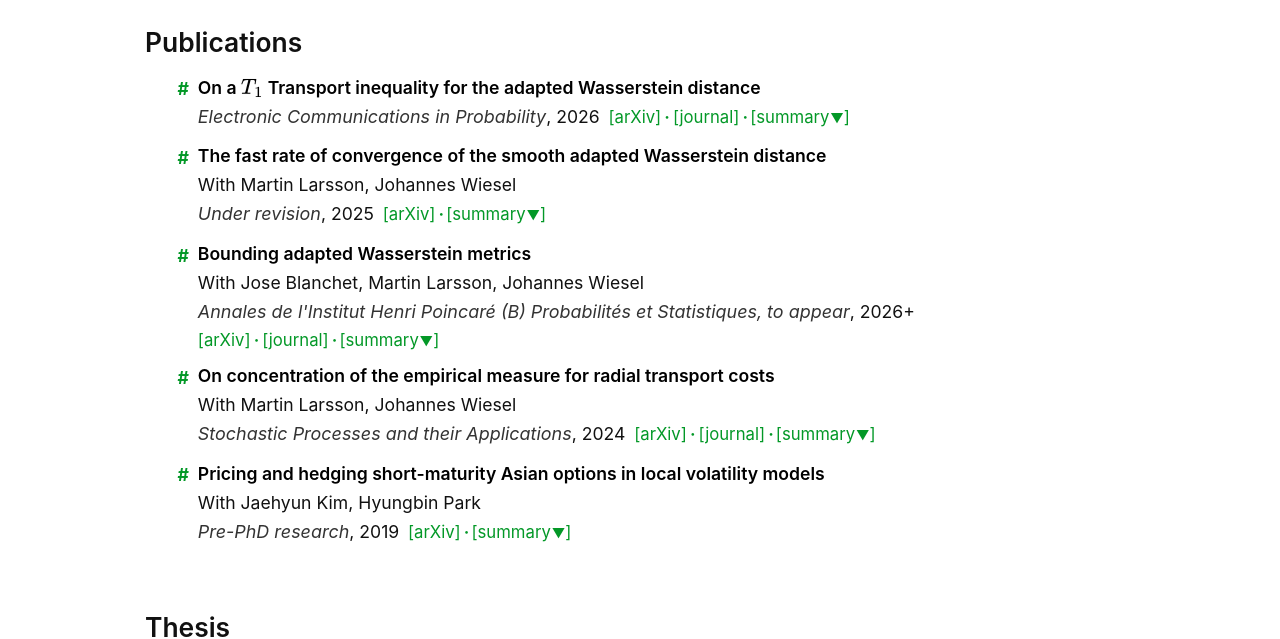
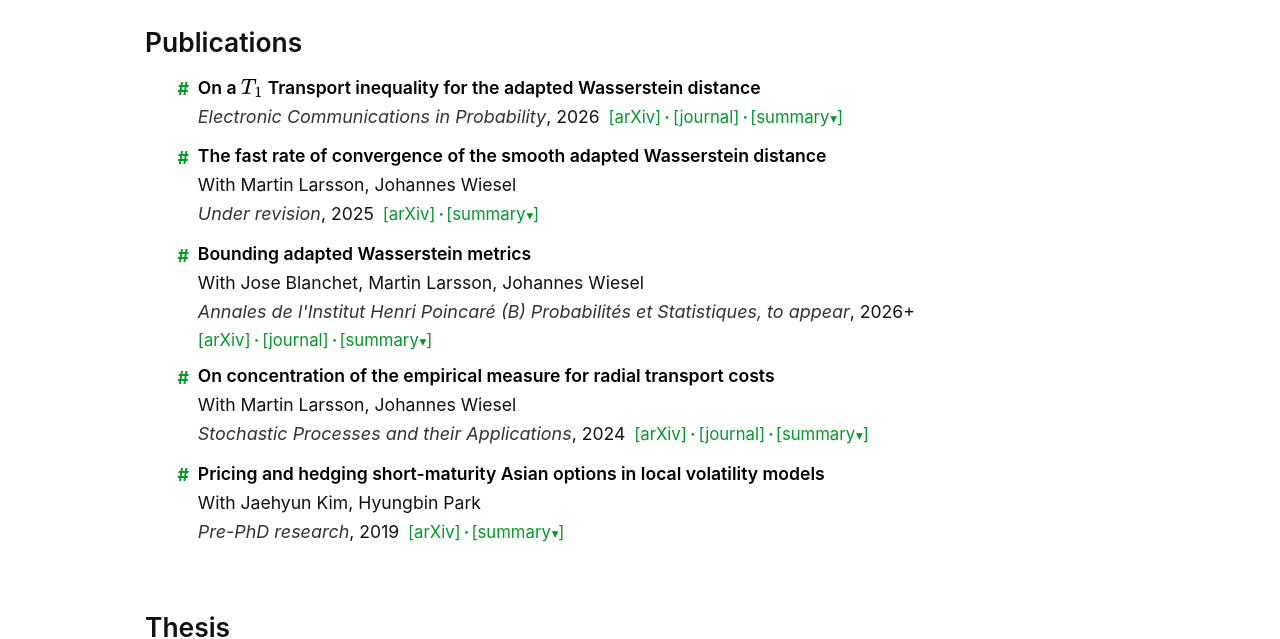
Before and after one commit to Jonghwap/Jonghwap.github.io, a Jekyll site: the page built from research.md, in a window 1280 px wide. Shown: the part 170-809 px from the top of the page. Built offline with Jekyll 4.4.1, drawn with Linux system fonts in a browser that asks for light colours; a style sheet for code colours, icons or effects is not loaded.

Commit message:
Use lighter summary chevron

```diff
--- a/_includes/publication_list.html
+++ b/_includes/publication_list.html
@@ -41,7 +41,7 @@
           {% endif %}
           {% if has_abstract > 0 %}
           <button class="summary-toggle" type="button" aria-expanded="false" aria-controls="{{ abstract_id }}">
-            <span class="summary-label">[summary<span class="summary-arrow" aria-hidden="true">▼</span>]</span>
+            <span class="summary-label">[summary<span class="summary-arrow" aria-hidden="true">▾</span>]</span>
           </button>
           {% endif %}
         </span>
```
